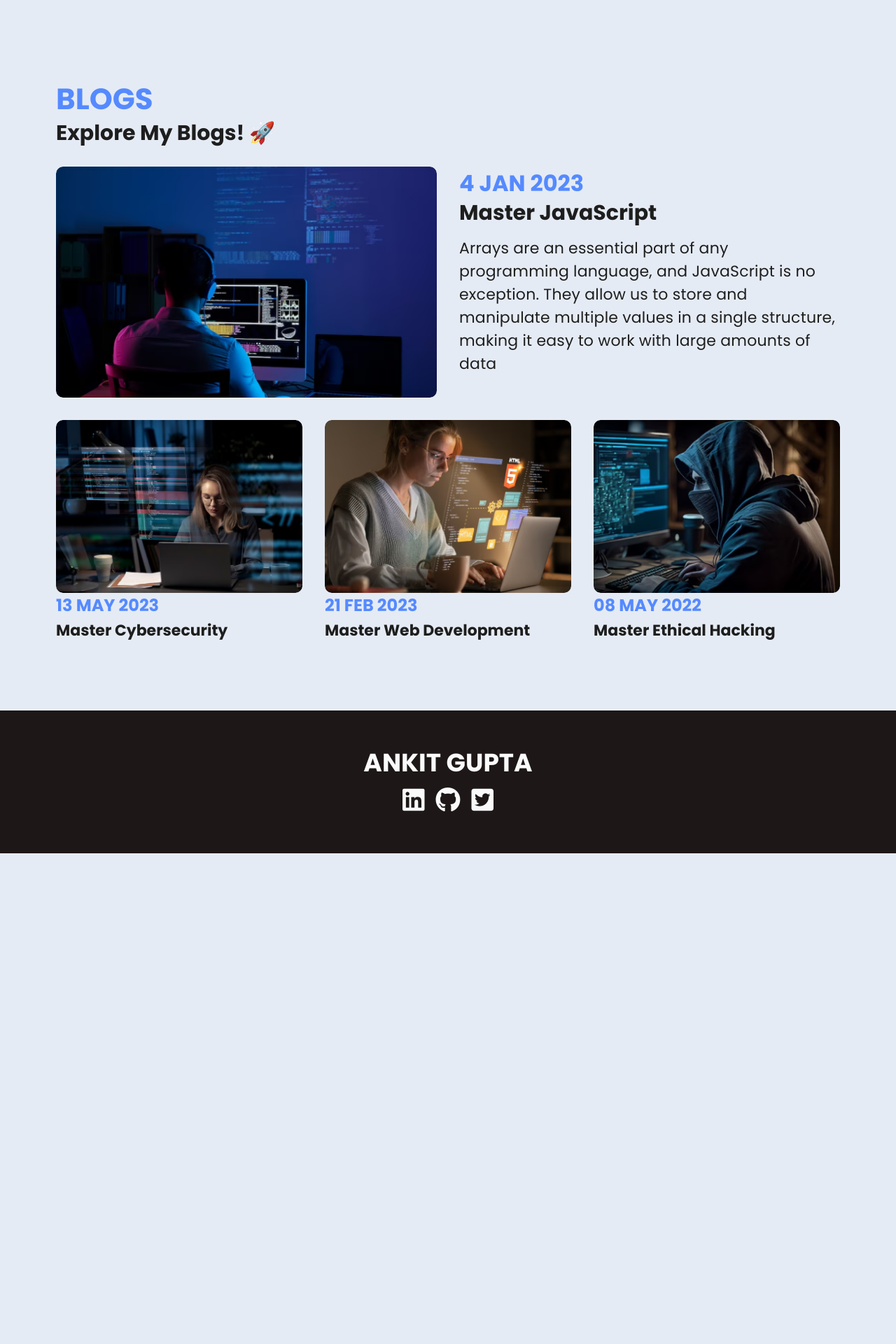
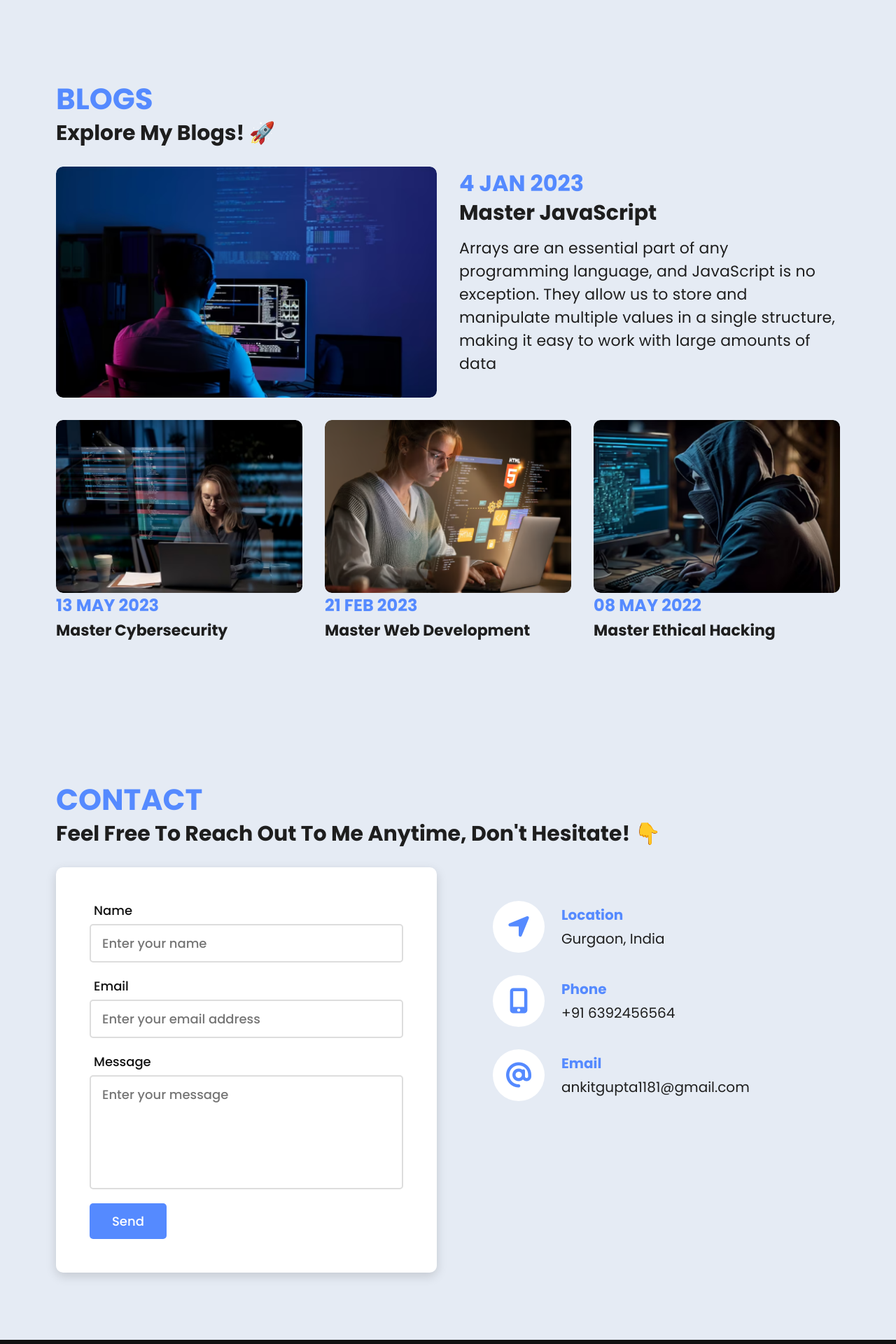
Before and after one commit to ankitgupta1020/Portfolio, a PHP site: page / in a window 1280 px wide. Shown: the part 2760-4680 px from the top of the page at 70% size. Before the commit the page ends 3979 px from the top, so only its background shows below. Run offline with PHP 8.4, Linux system fonts and the light colour scheme.

Commit message:
add contact section

```diff
--- a/css/general.css
+++ b/css/general.css
@@ -6,13 +6,14 @@
 
 :root {
   --clr-primary: #558aff;
+  --clr-primary-darker: #446ecc;
   --clr-background: #e5ebf4;
+  --clr-background-transparent: rgba(229, 235, 244, 0.95);
   --clr-text: #1e1e1e;
   --clr-text-lighter: #1e1e1ed9;
-  --clr-dark-gray: #444;
-  --clr-white: #fafafa;
-  --clr-black: #1d1717;
-  --clr-red: #ef4444;
+  --clr-white: #fff;
+  --clr-white-darker: #ddd;
+  --clr-black: #111;
 }
 
 /***********************/
@@ -34,6 +35,7 @@
 html {
   font-size: 62.5%;
   overflow-x: hidden;
+  scroll-behavior: smooth;
 }
 
 body {
--- a/css/styles.css
+++ b/css/styles.css
@@ -402,6 +436,192 @@ h1 span {
 }
 
 /***********************/
+/* CONTACT SECTION */
+/***********************/
+
+.contact-section {
+  padding: 9.6rem 0;
+}
+
+.contact-container {
+  margin-top: 3rem;
+  display: grid;
+  grid-template-columns: 1fr 1fr;
+  gap: 3.2rem;
+}
+
+.contact-form-container {
+  background-color: var(--clr-white);
+  padding: 4.8rem;
+  border-radius: 10px;
+  box-shadow: rgba(0, 0, 0, 0.15) 0rem 0.5rem 1.5rem 0rem;
+}
+
+.contact-form {
+  display: flex;
+  flex-direction: column;
+  gap: 2rem;
+}
+
+.form-group {
+  display: flex;
+  flex-direction: column;
+}
+
+.form-group label {
+  font-weight: 500;
+  margin-left: 0.6rem;
+  margin-bottom: 0.6rem;
+  color: var(--clr-black);
+}
+
+.form-group input,
+.form-group textarea {
+  background: transparent;
+  color: var(--clr-black);
+  border: 2px solid var(--clr-white-darker);
+  border-radius: 5px;
+  padding: 1.2rem 1.6rem;
+  font-weight: 500;
+  font-size: 1.8rem;
+  resize: none;
+  transition: all 0.3s;
+}
+
+.form-group input:focus,
+.form-group textarea:focus {
+  outline: none;
+  border-color: var(--clr-primary);
+}
+
+.form-btn {
+  align-self: self-start;
+  padding: 1.2rem 3.2rem;
+  border-radius: 5px;
+  border: none;
+  background-color: var(--clr-primary);
+  color: var(--clr-white);
+  font-weight: 500;
+  font-size: 1.8rem;
+  cursor: pointer;
+  transition: all 0.3s;
+}
+
+.form-btn:hover {
+  background-color: var(--clr-primary-darker);
+  box-shadow: rgba(0, 0, 0, 0.18) 0rem 0.2rem 0.4rem;
+}
+
+.contact-link-container {
+  padding: 4.8rem;
+}
+
+.contact-links {
+  display: flex;
+  flex-direction: column;
+  gap: 3.2rem;
+}
+
+.contact-link {
+  gap: 2.4rem;
+  align-items: center;
+  display: flex;
+}
+
+.contact-link .icon {
+  display: flex;
+  justify-content: center;
+  align-items: center;
+  width: 74px;
+  height: 74px;
+  border-radius: 50%;
+  background-color: var(--clr-white);
+  transition: box-shadow 0.3s;
+}
+
+.contact-link:hover .icon {
+  box-shadow: rgba(0, 0, 0, 0.08) 0rem 0.4rem 1.2rem;
+}
+
+.contact-link .icon .fa-solid {
+  color: var(--clr-primary);
+  font-size: 36px;
+}
+
+.contact-link h5 {
+  color: var(--clr-primary);
+  font-size: 2rem;
+  margin-bottom: 0.4rem;
+  font-weight: 700;
+}
+
+.contact-link p {
+  color: var(--clr-text);
+  font-size: 2rem;
+}
+
+/***********************/
+/* THANKS SECTION */
+/***********************/
+
+.thanks-section {
+  min-height: 100vh;
+  display: flex;
+  align-items: center;
+  justify-content: center;
+}
+
+.thanks-container {
+  text-align: center;
+  padding: 4.8rem;
+  background-color: var(--clr-white);
+  border-radius: 10px;
+  box-shadow: rgba(0, 0, 0, 0.15) 0rem 0.5rem 1.5rem 0rem;
+}
+
+.thanks-container .icon {
+  font-size: 7.4rem;
+  color: var(--clr-primary);
+  margin-bottom: 0.8rem;
+}
+
+.thanks-container h2 {
+  color: var(--clr-black);
+  font-size: 3.2rem;
+  margin-bottom: 1.2rem;
+}
+
+.thanks-container p {
+  color: var(--clr-black);
+  line-height: 1.7;
+}
+
+.back-to-site {
+  margin-top: 2.6rem;
+  display: block;
+  border-radius: 5px;
+  padding: 1.2rem;
+  color: var(--clr-white);
+  background-color: var(--clr-primary);
+  transition: all 0.3s;
+}
+
+.back-to-site:hover,
+.back-to-site:active {
+  background-color: var(--clr-primary-darker);
+}
+
+.back-to-site .fa-arrow-left {
+  margin-right: 0.8rem;
+  transition: all 0.3s;
+}
+
+.back-to-site:hover .fa-arrow-left,
+.back-to-site:active .fa-arrow-left {
+  transform: translateX(-0.4rem);
+}
+
+/***********************/
 /* FOOTER */
 /***********************/
 
--- a/index.html
+++ b/index.html
@@ -56,7 +56,7 @@
 
   <body>
     <!-- HEADER -->
-    <header>
+    <header class="header">
       <a href="#" class="logo">
         <i class="fa-solid fa-terminal"></i>
         <span>Ankit</span>
@@ -111,7 +111,7 @@
         </div>
       </div>
 
-      <a class="scroll-down-container" title="Scroll Down" href="#about">
+      <a class="scroll-down-container" title="Scroll Down" href="#skills">
         <div class="scroll-down">
           <svg
             viewBox="0 0 52 89"
@@ -133,7 +133,7 @@
     </section>
 
     <!-- SKILL SECTION-->
-    <section class="container skills-section">
+    <section class="container skills-section" id="skills">
       <h2 class="section-heading">Skills</h2>
       <h3 class="section-subheading">
         Cutting-Edge Developer Skills - Technical Mastery 🚀
@@ -209,7 +209,7 @@
 
       <div class="carousel-container">
         <div class="carousel-nav">
-          <button id="prevBtn" class="nav-btn mr-16" title="Previous">
+          <button id="prevBtn" class="nav-btn" title="Previous">
             <i class="fa-solid fa-circle-arrow-left"></i>
           </button>
           <button id="nextBtn" class="nav-btn" title="Next">
@@ -220,11 +220,17 @@
         <div class="carousel">
           <!-- PROJECT - 1 -->
           <div class="slide">
+            <a
+              class="project-img"
+              href="http://"
+              target="_blank"
+              rel="noopener noreferrer"
+            >
               <img
-              class="project-img"
                 src="assets/images/project1.png"
                 alt="Shopic E-Commerce App Image"
               />
+            </a>
             <div class="project-description">
               <h4>Shopic E-Commerce App</h4>
               <p class="section-text">
@@ -364,10 +370,12 @@
       <div class="blog-container">
         <div class="big-blog">
           <a href="http://" target="_blank" rel="noopener noreferrer">
+            <div class="blog-img">
               <img
                 src="assets/images/blog1.png"
                 alt="Master JavaScript Blog Image"
               />
+            </div>
           </a>
           <div class="blog-description">
             <h4 class="blog-heading">4 Jan 2023</h4>
@@ -388,10 +396,12 @@
             rel="noopener noreferrer"
             class="blog"
           >
+            <div class="blog-img">
               <img
                 src="assets/images/blog2.png"
                 alt="Master Cybersecurity Blog Image"
               />
+            </div>
             <h4 class="blog-heading">13 May 2023</h4>
             <p class="blog-subheading">Master Cybersecurity</p>
           </a>
@@ -402,10 +412,12 @@
             rel="noopener noreferrer"
             class="blog"
           >
+            <div class="blog-img">
               <img
                 src="assets/images/blog3.png"
                 alt="Master Web Development Blog Image"
               />
+            </div>
             <h4 class="blog-heading">21 Feb 2023</h4>
             <p class="blog-subheading">Master Web Development</p>
           </a>
@@ -416,13 +428,114 @@
             rel="noopener noreferrer"
             class="blog"
           >
+            <div class="blog-img">
               <img
                 src="assets/images/blog4.png"
                 alt="Master Cybersecurity Blog Image"
               />
+            </div>
             <h4 class="blog-heading">08 May 2022</h4>
             <p class="blog-subheading">Master Ethical Hacking</p>
           </a>
+        </div>
+      </div>
+    </section>
+
+    <!-- CONTACT SECTION-->
+    <section class="container contact-section" id="contact">
+      <h2 class="section-heading">Contact</h2>
+      <h3 class="section-subheading">
+        Feel free to reach out to me anytime, don't hesitate! 👇
+      </h3>
+
+      <div class="contact-container">
+        <div class="contact-form-container">
+          <form
+            class="contact-form"
+            autocomplete="off"
+            action="https://formsubmit.co/ankitgupta1181@gmail.com"
+            method="POST"
+          >
+            <input
+              type="hidden"
+              name="_next"
+              value="https://ankitgupta1181.netlify.app/thanks.html"
+            />
+            <input type="hidden" name="_captcha" value="false" />
+            <input type="hidden" name="_template" value="table" />
+
+            <div class="form-group">
+              <label for="name">Name</label>
+              <input
+                type="text"
+                id="name"
+                name="name"
+                placeholder="Enter your name"
+                minlength="3"
+                maxlength="30"
+                required
+              />
+            </div>
+
+            <div class="form-group">
+              <label for="email">Email</label>
+              <input
+                type="email"
+                id="email"
+                name="email"
+                placeholder="Enter your email address"
+                required
+              />
+            </div>
+
+            <div class="form-group">
+              <label for="message">Message</label>
+              <textarea
+                rows="5"
+                minlength="3"
+                maxlength="1000"
+                id="message"
+                name="message"
+                placeholder="Enter your message"
+                required
+              ></textarea>
+            </div>
+
+            <button type="submit" class="form-btn">Send</button>
+          </form>
+        </div>
+
+        <div class="contact-link-container">
+          <div class="contact-links">
+            <a
+              class="contact-link"
+              href="https://goo.gl/maps/iLbayBYNYZNVe71w5"
+              target="_blank"
+              rel="noopener noreferrer"
+            >
+              <div class="icon"><i class="fa-solid fa-location-arrow"></i></div>
+              <div>
+                <h5>Location</h5>
+                <p>Gurgaon, India</p>
+              </div>
+            </a>
+            <a class="contact-link" href="tel:+916392456564">
+              <div class="icon">
+                <i class="fa-solid fa-mobile-screen-button"></i>
+              </div>
+              <div>
+                <h5>Phone</h5>
+                <p>+91 6392456564</p>
+              </div>
+            </a>
+            <a class="contact-link" href="mailto:ankitgupta1181@gmail.com">
+              <div class="icon"><i class="fa-solid fa-at"></i></div>
+              <div>
+                <h5>Email</h5>
+                <p>ankitgupta1181@gmail.com</p>
+              </div>
+            </a>
+          </div>
         </div>
       </div>
     </section>
```
Also changed, not shown: other parts of css/styles.css (+49 -14 lines), thanks.html (added, +67 -0 lines). Lines whose indentation alone changed are shown as unchanged.
